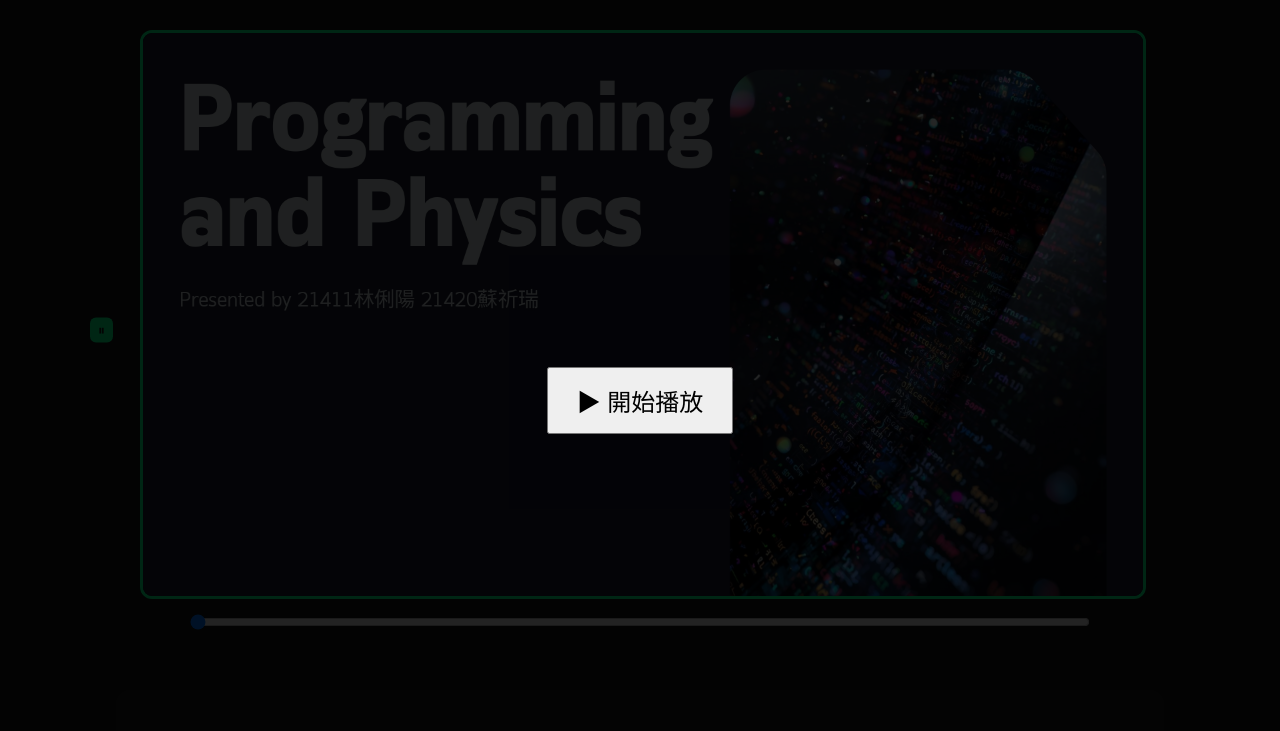
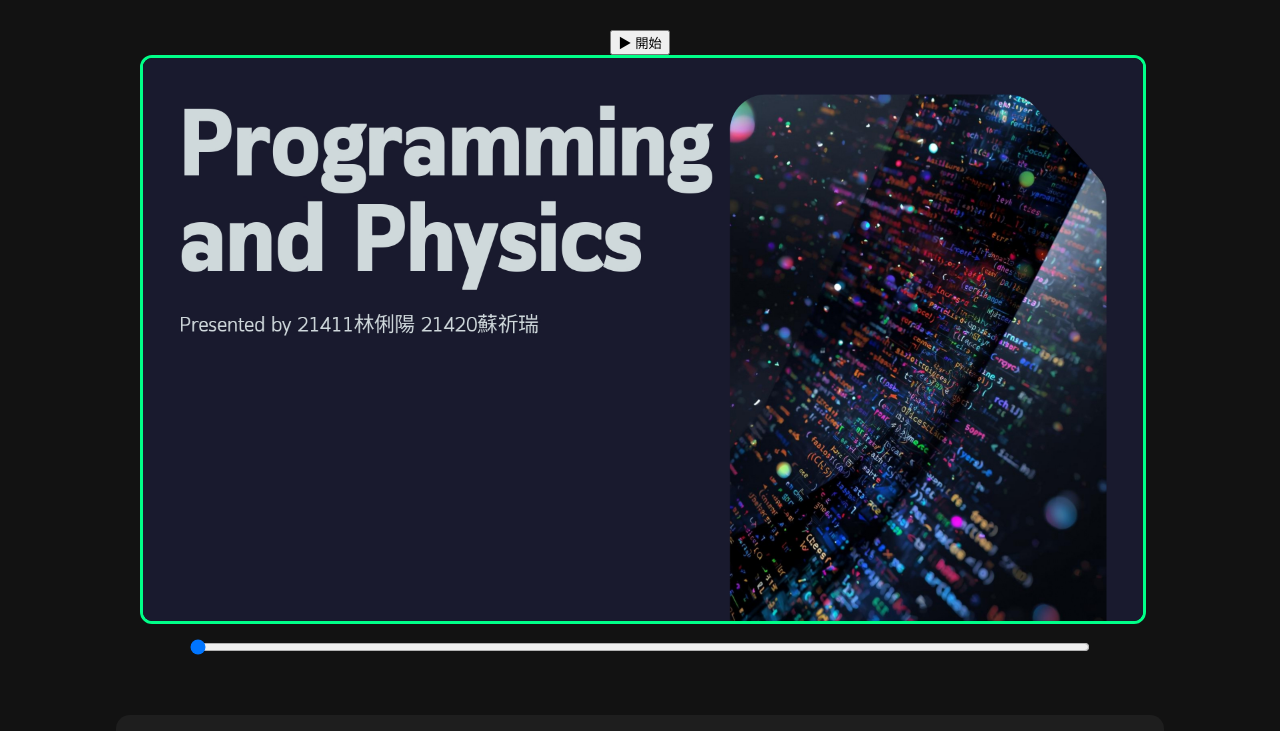
Before and after one commit to handsome265/aa, a plain HTML site: page index.html in a window 1280 px wide. Shown: the top 731 px of the page. Drawn offline with nearby package versions, Linux system fonts and the light colour scheme.

Commit message:
Update index.html

```diff
--- a/index.html
+++ b/index.html
@@ -12,13 +12,9 @@
 
 <!-- ================= 幻燈片區 ================= -->
 <div id="viewer">
-  <button id="pauseBtn">⏸</button> <!-- 暫停鍵 -->
+  <button id="playPauseBtn">▶ 開始</button> <!-- 開始/暫停合一 -->
   <img id="slideImg" src="images/Thank_you_page-0001.jpg" alt="幻燈片">
   <input type="range" id="timelineSlider" min="0" max="100" value="0">
-</div>
-
-<div id="startScreen">
-  <button id="startBtn">▶ 開始播放</button>
 </div>
 
 <!-- ================= 模擬實驗區 ================= -->
@@ -26,7 +22,6 @@
 
   <h2 style="color:#00ff88;">模擬實驗：光電板與 LED 電流</h2>
 
-  <!-- 🔬 實驗變因說明 -->
   <div class="variable-box">
     <h3>🔬 實驗變因設定</h3>
     <ul>
@@ -36,7 +31,6 @@
     </ul>
   </div>
 
-  <!-- 操作區 -->
   <div class="control-panel">
     <label>🎨 玻璃紙顏色：
       <select id="glassColor">
@@ -57,12 +51,10 @@
     <div class="simulation-area" id="simulationArea"></div>
   </div>
 
-  <!-- 圖表 -->
   <div class="chart-container">
     <canvas id="mainChart"></canvas>
   </div>
 
-  <!-- 統計 -->
   <div class="stats-grid">
     <div class="stat-card">
       <h3>最高電流</h3>
@@ -81,7 +73,6 @@
     </div>
   </div>
 
-  <!-- 表格 -->
   <table>
     <thead>
       <tr>
```
